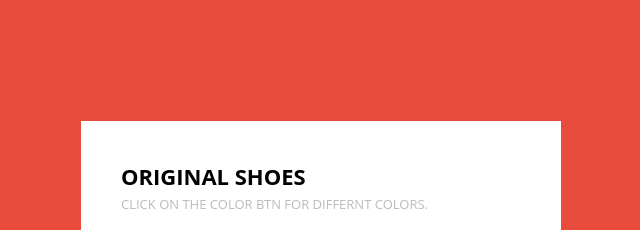
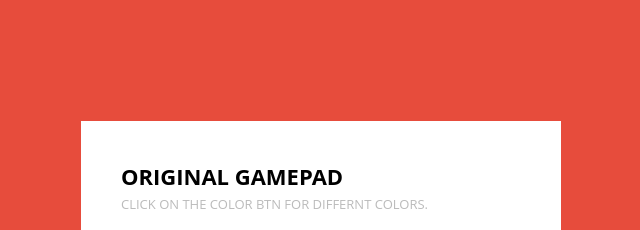
Before and after one commit to babit-pandey/100DaysOfCode, a plain HTML site: page 15. Product Card/index.html in a window 1280 px wide. Shown: the top 230 px of the page, 319-959 px from the left. Drawn offline with nearby package versions, Linux system fonts and the light colour scheme.

Commit message:
Update index.html

```diff
--- a/15. Product Card/index.html
+++ b/15. Product Card/index.html
@@ -8,7 +8,7 @@
 </head>
 <body>
 	<div class="product-card">
-	<h1>Original Shoes</h1>
+	<h1>Original Gamepad</h1>
 	<p>Click on the color btn for differnt colors.</p>
 	<div class="product-pic"></div>
 	<div class="product-colors">
```
